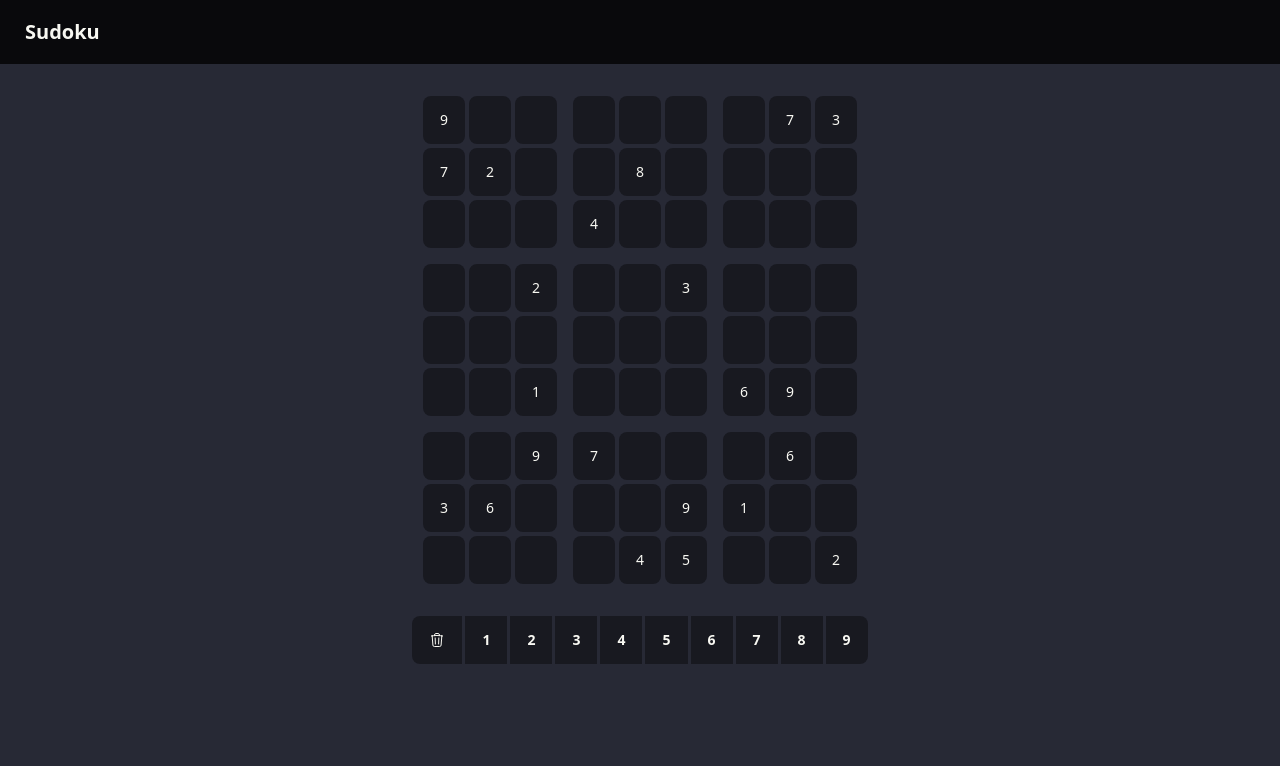
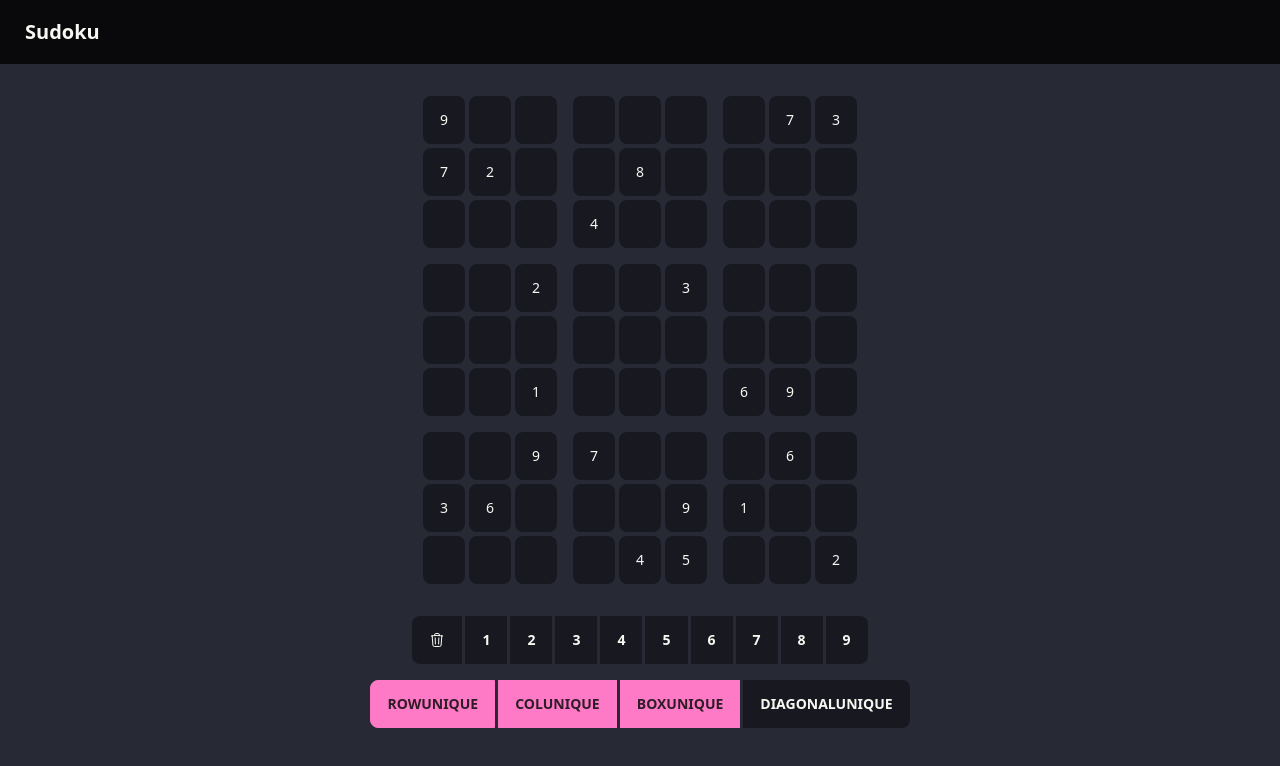
Before and after one commit to johnsonyuw/sudoku-rho, a Next.js app: page / in a window 1280 px wide. Shown: the top 766 px of the page. Built offline with nearby package versions, Linux system fonts and the light colour scheme.

Commit message:
feat: Constraint toggler

```diff
--- a/components/sudoku.tsx
+++ b/components/sudoku.tsx
@@ -10,6 +10,7 @@ export default function SudokuSection() {
       <section>
         <SudokuBoard />
         <SudokuInputs />
+        <ConstraintsInput />
       </section>
     </BoardProvider>
   );
@@ -67,11 +68,10 @@ function SudokuCell({ idx }: { idx: [number, number] }) {
   return (
     <>
       <button
-        className={`btn-sm btn sm:btn-md ${
-          colliding
-            ? "btn-error font-bold"
-            : "btn-ghost bg-base-200 font-medium"
-        }`}
+        className={`btn-sm btn sm:btn-md ${colliding
+          ? "btn-error font-bold"
+          : "btn-ghost bg-base-200 font-medium"
+          }`}
         onClick={handleFocus}
         onFocus={handleFocus}
       >
@@ -110,3 +110,33 @@ function InputButton({ value }: { value: number }) {
     </button>
   );
 }
+
+// TODO: Make UI better
+function ConstraintsInput() {
+  const { constraints } = usePuzzle().state;
+  return (
+    <div className="join w-full flex-wrap justify-center gap-1 py-4">
+      {
+        constraints.map((_constraint, idx) => (
+          <ConstraintButton key={idx} idx={idx} />
+        ))
+      }
+    </div>
+  )
+}
+
+function ConstraintButton({ idx }: { idx: number }) {
+  const { dispatch } = usePuzzle();
+  const constraintName = usePuzzle().state.constraints[idx].name;
+  const handleClick = () => {
+    dispatch({ type: "TOGGLE_CONSTRAINT", payload: idx });
+  }
+  return (
+    <button
+      className={`btn-sm join-item btn sm:btn-md ${usePuzzle().state.constraints[idx].value ? "btn-primary" : "btn-ghost bg-base-200"}`}
+      onClick={handleClick}
+    >
+      {constraintName}
+    </button>
+  )
+}
--- a/contexts/puzzleContext.tsx
+++ b/contexts/puzzleContext.tsx
@@ -35,6 +35,9 @@ type PuzzleActionType =
       y: number;
       value: number;
     };
+  } | {
+    type: "TOGGLE_CONSTRAINT";
+    payload: number;
   };
 
 function Sudoku(state: PuzzleStateType, action: PuzzleActionType) {
@@ -54,6 +57,12 @@ function Sudoku(state: PuzzleStateType, action: PuzzleActionType) {
       newState.sudoku[action.payload.x] = [...state.sudoku[action.payload.x]];
       newState.sudoku[action.payload.x][action.payload.y] =
         action.payload.value;
+      newState.collision = validate(newState.sudoku, newState.constraints);
+      return newState;
+    case "TOGGLE_CONSTRAINT":
+      newState.constraints = [...state.constraints];
+      newState.constraints[action.payload] = { ...newState.constraints[action.payload] };
+      newState.constraints[action.payload].value = !newState.constraints[action.payload].value;
       newState.collision = validate(newState.sudoku, newState.constraints);
       return newState;
     default:
```
Lines whose indentation alone changed are shown as unchanged.
